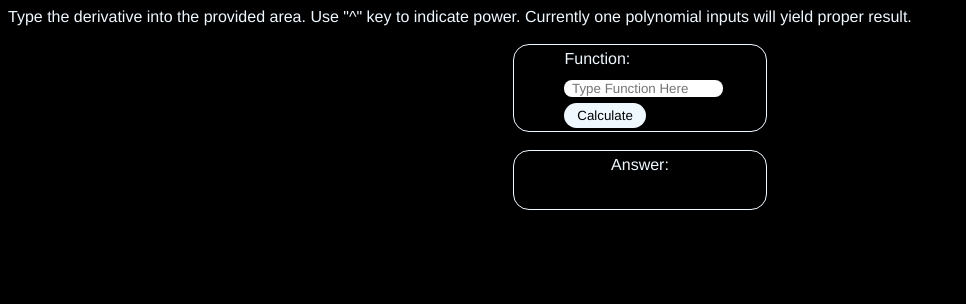
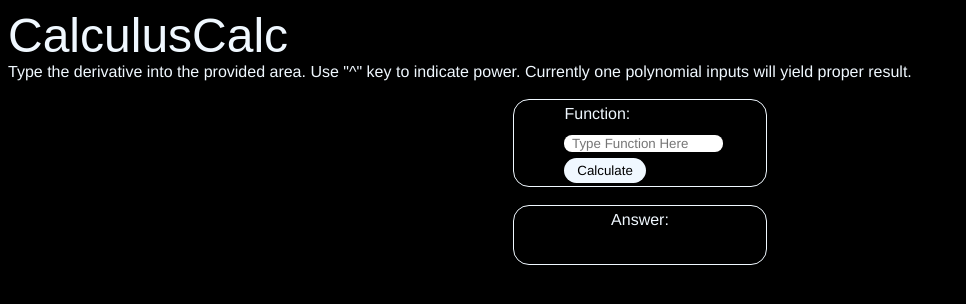
Before and after one commit to alanNEF/CalculusCalc, a plain HTML site: page derivCalc/html/index.html in a window 1280 px wide. Shown: the whole page, without its empty margins (0-966 px from the left). Drawn offline with Linux system fonts and the light colour scheme.

Commit message:
added title page

```diff
--- a/derivCalc/css/style.css
+++ b/derivCalc/css/style.css
@@ -9,6 +9,11 @@ body{
 
 font{
     font-family: Helvetica;
+}
+
+#PageName{
+    font-family: Arial, Helvetica, sans-serif;
+    font-size: 300%;
 }
 
 .calculator{
--- a/derivCalc/html/index.html
+++ b/derivCalc/html/index.html
@@ -7,6 +7,9 @@
     <link rel="stylesheet" href="../css/style.css">
   </head>
   <body>
+    <div id="PageName">
+      CalculusCalc
+    </div>
     <font>Type the derivative into the provided area. Use "^" key to indicate power. Currently one polynomial inputs will yield proper result.</font> <br> <br>
     <div class="calculator">
       <div class="calcInput-container">
```
